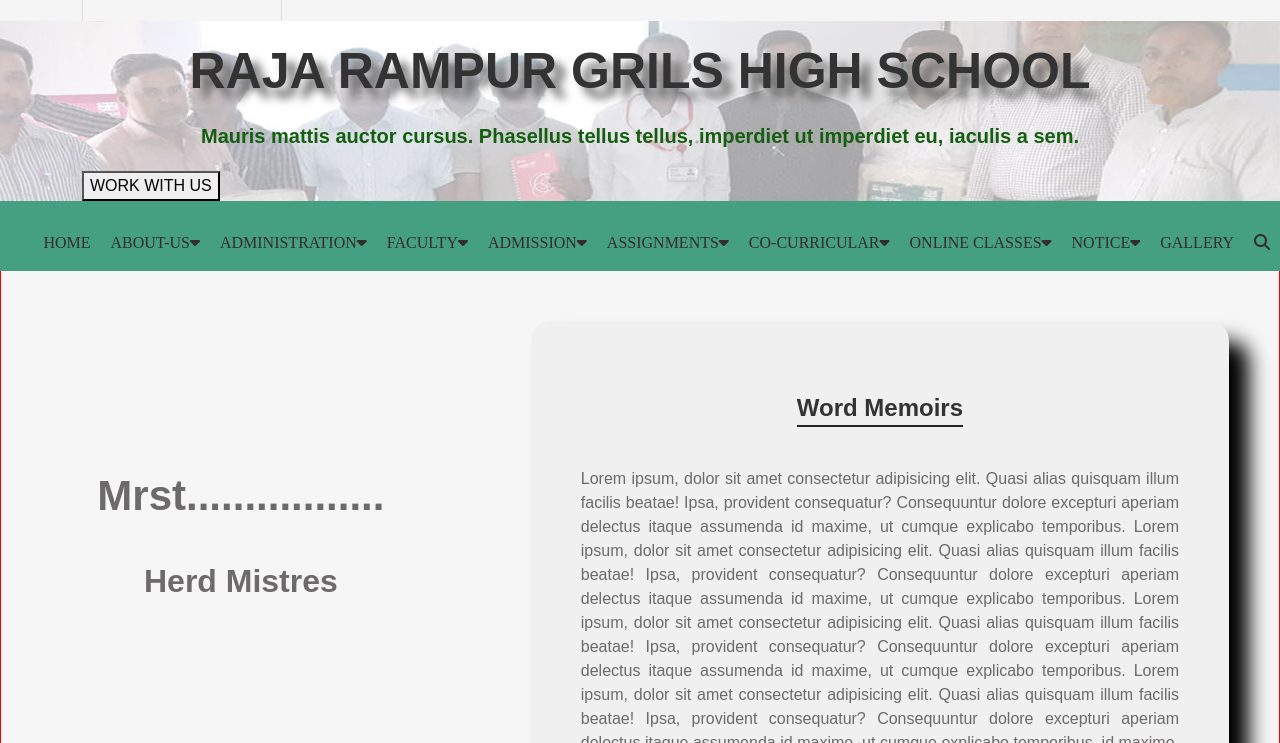
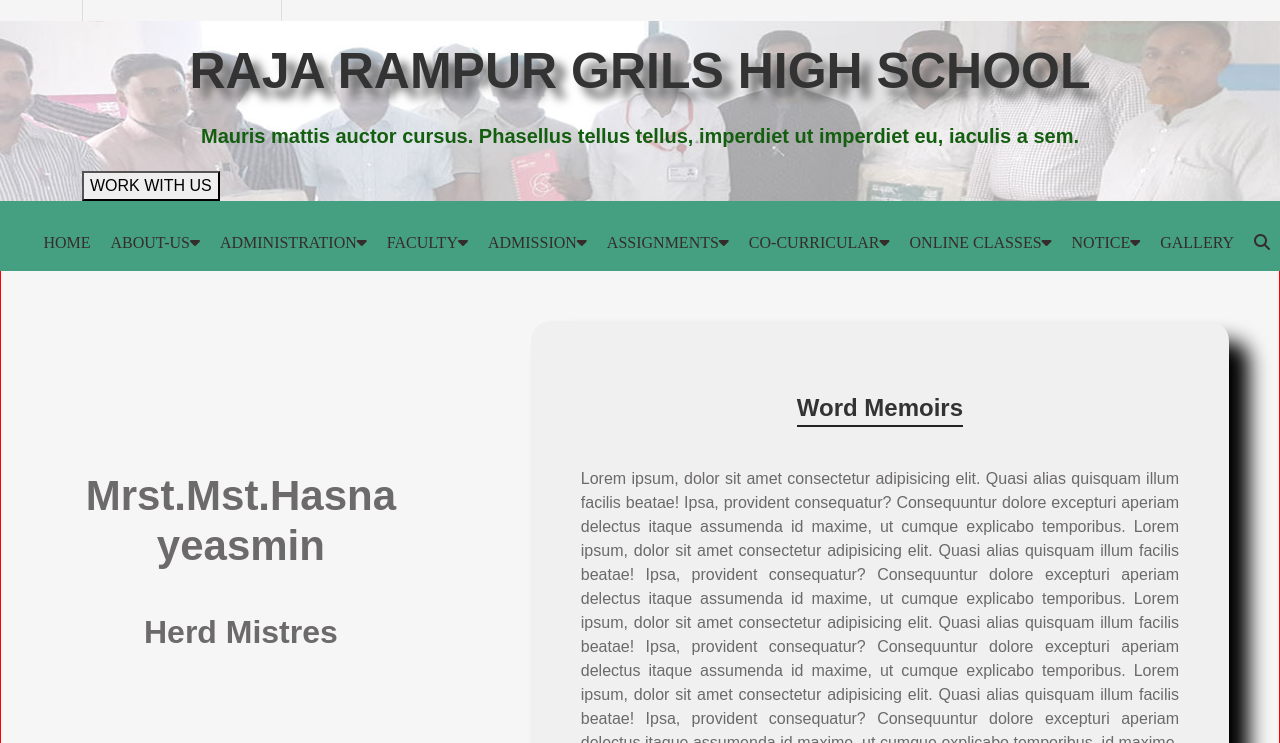
Before and after one commit to mmzsowel/rajarampurgirlshighschool, a plain HTML site: page Learn more-01.html in a window 1280 px wide. Shown: the part 57-800 px from the top of the page. Drawn offline with Linux system fonts and the light colour scheme.

Commit message:
Update Learn more-01.html

```diff
--- a/Learn more-01.html
+++ b/Learn more-01.html
@@ -215,7 +215,7 @@
             <div class="fast-pages">
 
             <div class="titile-01">
-                  <h1>Mrst.................</h1>
+                  <h1>Mrst.Mst.Hasna yeasmin </h1>
                   <h2>Herd Mistres</h2>
             </div>
 
```
